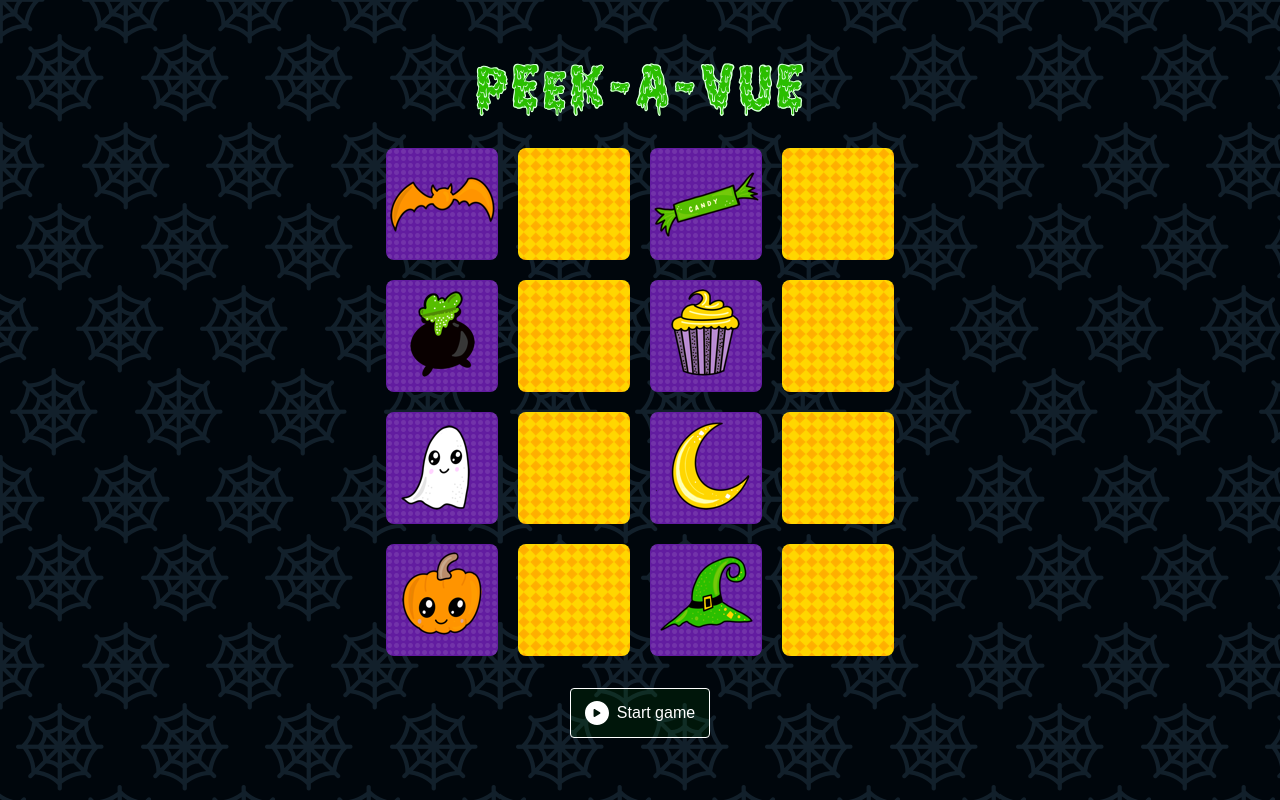
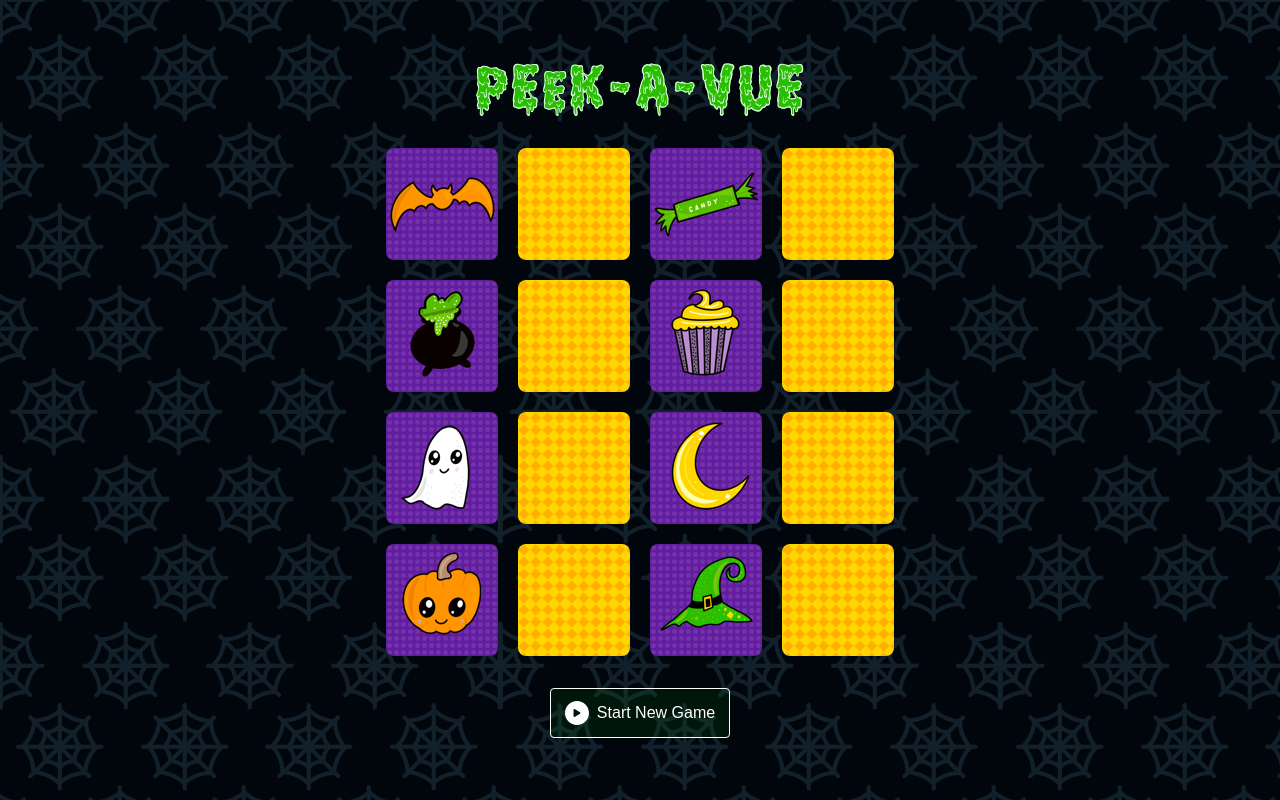
Before and after one commit to devmor-j/peek-a-vue, a Vue app: page / in a window 1280 px wide. Built offline with nearby package versions, Linux system fonts and the light colour scheme.

Commit message:
refactor: abstract game button

```diff
--- a/src/App.vue
+++ b/src/App.vue
@@ -1,6 +1,7 @@
 <script>
 import { onMounted } from "vue";
 import GameCard from "@/components/GameCard";
+import GameButton from "@/components/GameButton";
 import createDeck from "./features/createDeck";
 import createGame from "./features/createGame";
 import { halloweenDeck } from "./data/halloweenDeck.json";
@@ -15,17 +16,18 @@ export default {
   name: "App",
   components: {
     GameCard,
+    GameButton,
   },
 
   setup() {
     const { cardList } = createDeck(halloweenDeck);
     const {
       isPlaying,
-      userSelection,
-      startGame,
+      playerSelection,
+      startNewGame,
       restartGame,
       remainingPairs,
-      userShouldWait,
+      playerShouldWait,
       flipCard,
     } = createGame(cardList);
 
@@ -42,12 +44,12 @@ export default {
     return {
       cardList,
       flipCard,
-      userSelection,
+      playerSelection,
       restartGame,
       remainingPairs,
       isPlaying,
-      startGame,
-      userShouldWait,
+      startNewGame,
+      playerShouldWait,
     };
   },
 };
@@ -55,7 +57,7 @@ export default {
 
 <template>
   <h1 class="visually-hidden">Peek-a-Vue</h1>
-  <img src="../public/images/peek-a-vue-title.png" alt="Peek a vue" />
+  <img src="/images/peek-a-vue-title.png" alt="Peek a vue" />
 
   <TransitionGroup tag="section" name="shuffle-transition" class="game-board">
     <GameCard
@@ -69,24 +71,12 @@ export default {
     />
   </TransitionGroup>
 
-  <button
-    v-if="!isPlaying"
-    @click="startGame"
-    class="game-button play-button"
-    :class="isPlaying === false ? 'button-anime' : ''"
-  >
-    <img src="../public/images/play.svg" alt="" />
-    Start game
-  </button>
-  <button
-    v-else
-    @click="restartGame"
-    class="game-button"
-    :class="remainingPairs === 0 ? 'button-anime' : ''"
-  >
-    <img src="../public/images/restart.svg" alt="" />
-    Restart game
-  </button>
+  <GameButton
+    :isPlaying="isPlaying"
+    @start-new-game="startNewGame"
+    @restart-game="restartGame"
+  />
+
   <!-- [ ] use waiting time as game level so lower waiting times are harder -->
   <!-- <input type="range" step="50" min="0" max="1000"> -->
 </template>
@@ -131,48 +121,6 @@ body {
   width: 1px;
 }
 
-.game-button {
-  padding: 0.75rem 0.875rem;
-  font-size: 1rem;
-  background-color: transparent;
-  color: white;
-  border: 1px solid white;
-  transition-duration: 0.3s;
-  transition-property: color, background-color;
-  border-radius: 0.25rem;
-  display: flex;
-  align-items: center;
-  column-gap: 0.5rem;
-  cursor: pointer;
-}
-
-.game-button:hover {
-  background-color: orange;
-  color: black;
-}
-
-.game-button:active {
-  background-color: white;
-}
-
-.game-button:focus-visible:not(:active) {
-  background-color: orangered;
-}
-
-.game-button.button-anime:not(:hover) {
-  animation: button-anime 2s 10 alternate ease-in-out;
-}
-
-@keyframes button-anime {
-  0% {
-    background-color: transparent;
-  }
-
-  100% {
-    background-color: green;
-  }
-}
-
 .shuffle-transition {
   transition: transform 1s ease-in;
 }
--- /dev/null
+++ b/src/components/GameButton.vue
@@ -0,0 +1,85 @@
+<script>
+export default {
+  props: {
+    isPlaying: {
+      type: Boolean,
+      required: true,
+    },
+  },
+
+  setup(props, ctx) {
+    function startNewGame() {
+      ctx.emit("start-new-game");
+    }
+
+    function restartGame() {
+      ctx.emit("restart-game");
+    }
+
+    return {
+      startNewGame,
+      restartGame,
+    };
+  },
+};
+</script>
+
+<template>
+  <button
+    v-if="!isPlaying"
+    @click="startNewGame"
+    class="game-button"
+    :class="isPlaying === false ? 'button-anime' : ''"
+  >
+    <img src="/images/play.svg" alt="" />
+    Start New Game
+  </button>
+  <button v-else @click="restartGame" class="game-button">
+    <img src="/images/restart.svg" alt="" />
+    Restart Game
+  </button>
+</template>
+
+<style scoped>
+.game-button {
+  padding: 0.75rem 0.875rem;
+  font-size: 1rem;
+  background-color: transparent;
+  color: white;
+  border: 1px solid white;
+  transition-duration: 0.3s;
+  transition-property: color, background-color;
+  border-radius: 0.25rem;
+  display: flex;
+  align-items: center;
+  column-gap: 0.5rem;
+  cursor: pointer;
+}
+
+.game-button:hover {
+  background-color: orange;
+  color: black;
+}
+
+.game-button:active {
+  background-color: white;
+}
+
+.game-button:focus-visible:not(:active) {
+  background-color: orangered;
+}
+
+.game-button.button-anime:not(:hover) {
+  animation: button-anime 2s 10 alternate ease-in-out;
+}
+
+@keyframes button-anime {
+  0% {
+    background-color: transparent;
+  }
+
+  100% {
+    background-color: green;
+  }
+}
+</style>
--- a/src/components/GameCard.vue
+++ b/src/components/GameCard.vue
@@ -70,7 +70,7 @@ export default {
   </div>
 </template>
 
-<style>
+<style scoped>
 .card {
   position: relative;
   transition-property: transform;
--- a/src/features/createGame.js
+++ b/src/features/createGame.js
@@ -4,11 +4,11 @@ import { ref, computed, watch } from "vue";
 
 export default function createGame(deck) {
   const isPlaying = ref(false);
-  const userSelection = ref([]);
-  const userShouldWait = ref(false);
+  const playerSelection = ref([]);
+  const playerShouldWait = ref(false);
 
   function restartGame() {
-    userSelection.value.length = 0;
+    playerSelection.value.length = 0;
     deck.value = shuffle(deck.value);
 
     deck.value = deck.value.map((card, index) => {
@@ -21,28 +21,28 @@ export default function createGame(deck) {
     });
   }
 
-  function startGame() {
+  function startNewGame() {
     isPlaying.value = true;
 
     restartGame();
   }
 
   const flipCard = (payload) => {
-    if (userShouldWait.value || !isPlaying.value) return;
+    if (playerShouldWait.value || !isPlaying.value) return;
     deck.value[payload.position].visible = true;
 
-    // if user has selected one card add next selection
-    if (userSelection.value[0] ?? false) {
+    // if player has selected one card add next selection
+    if (playerSelection.value[0] ?? false) {
       // fix a bug that allows to pair a card with itself
-      if (userSelection.value[0].position === payload.position) {
+      if (playerSelection.value[0].position === payload.position) {
         return;
       } else {
-        // set the last (2/2) card to user's choices
-        userSelection.value[1] = payload;
+        // set the last (2/2) card to player's choices
+        playerSelection.value[1] = payload;
       }
     } else {
-      // set the first (1/2) card to user's choices
-      userSelection.value[0] = payload;
+      // set the first (1/2) card to player's choices
+      playerSelection.value[0] = payload;
     }
   };
 
@@ -58,14 +58,15 @@ export default function createGame(deck) {
   watch(remainingPairs, (currentValue) => {
     if (currentValue === 0) {
       basicCannon();
+      isPlaying.value = false;
     }
   });
 
   watch(
-    userSelection,
+    playerSelection,
     (currentValue) => {
       if (currentValue.length === 2) {
-        // extract user's two selected cards
+        // extract player's two selected cards
         const [cardOne, cardTwo] = currentValue;
 
         // compare two cards faceValue
@@ -73,22 +74,24 @@ export default function createGame(deck) {
           deck.value[cardOne.position].matched = true;
           deck.value[cardTwo.position].matched = true;
         } else {
-          // when user choices are not matched do not flip new card
+          // when player choices are not matched do not flip new card
           // until setTimeout promise resolves
-          userShouldWait.value = true;
+          playerShouldWait.value = true;
 
-          new Promise((res) =>
+          const waitForTimer = new Promise((res) =>
             setTimeout(() => {
               res();
             }, 500)
-          ).then(() => {
+          );
+
+          waitForTimer.then(() => {
             deck.value[cardOne.position].visible = false;
             deck.value[cardTwo.position].visible = false;
-            userShouldWait.value = false;
+            playerShouldWait.value = false;
           });
         }
 
-        userSelection.value.length = 0;
+        playerSelection.value.length = 0;
       }
     },
     { deep: true }
@@ -96,9 +99,9 @@ export default function createGame(deck) {
 
   return {
     isPlaying,
-    userSelection,
-    userShouldWait,
-    startGame,
+    playerSelection,
+    playerShouldWait,
+    startNewGame,
     restartGame,
     flipCard,
     remainingPairs,
```
